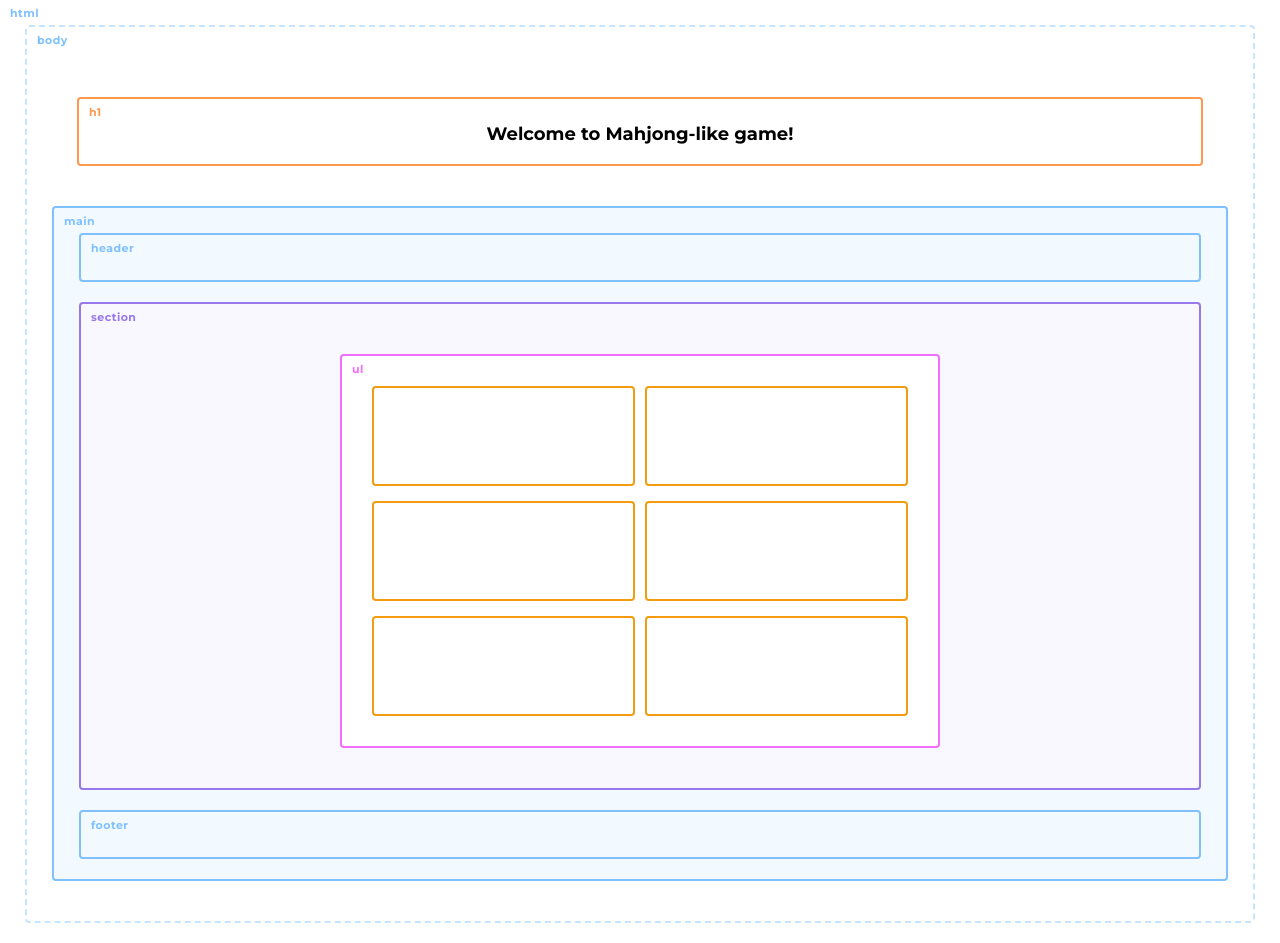
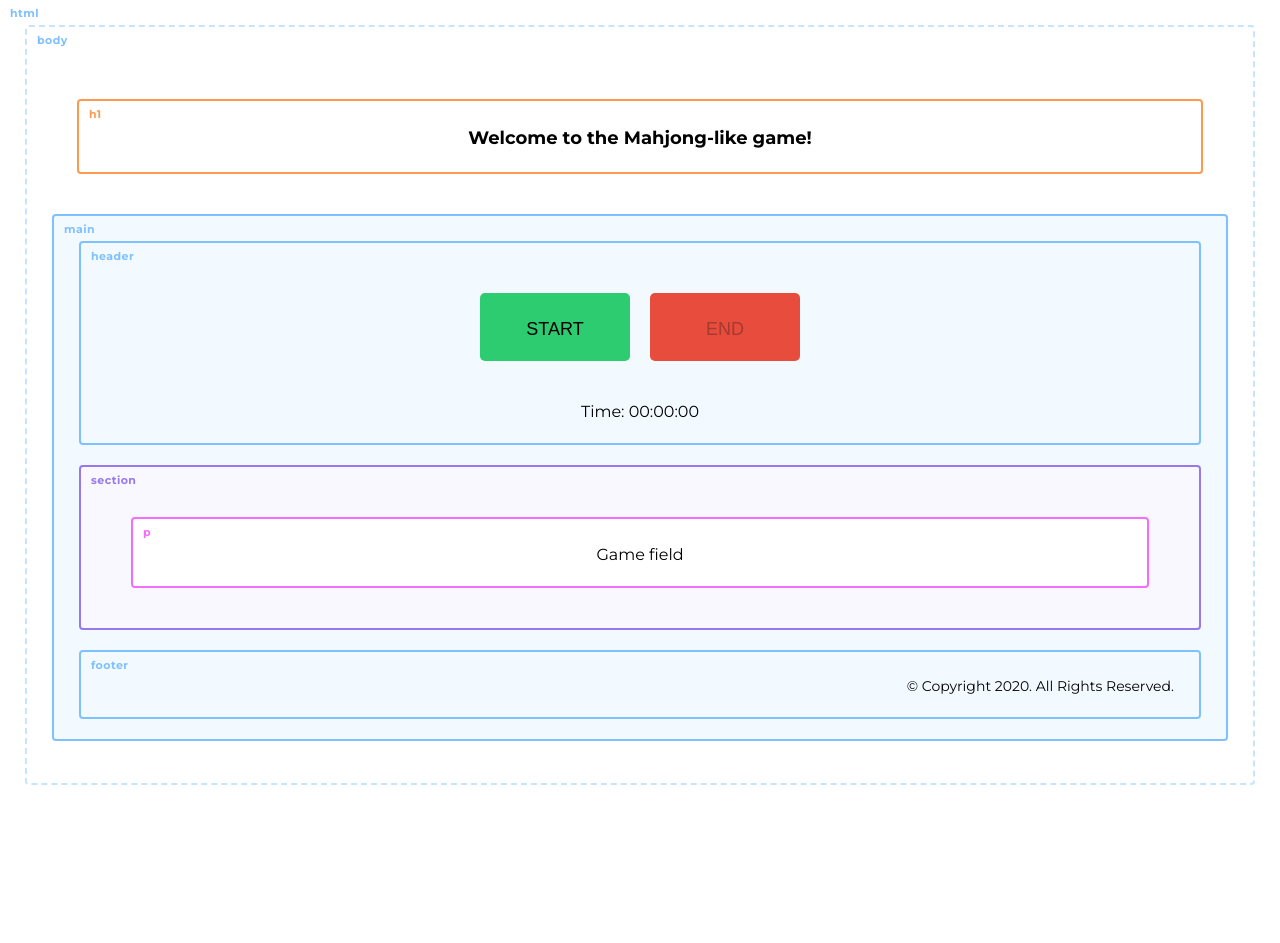
Before and after one commit to BeMoreHuman/Mahjong-like-game, an Angular app: page / in a window 1280 px wide. After the commit the page ends 805 px from the top, so only its background shows below. Built offline with nearby package versions, Linux system fonts and the light colour scheme.

Commit message:
- implement start & end game button and logic - timer for the game

```diff
--- a/src/app/app.component.html
+++ b/src/app/app.component.html
@@ -1,19 +1,30 @@
 <!--The content below is only a placeholder and can be replaced.-->
 <div style="text-align:center">
   <h1>
-    Welcome to {{ title }}!
+    Welcome to the {{ title }}!
   </h1>
 </div>
 <main class="game-field">
-  <header class="game-field__header"></header>
+  <header class="game-field__header">
+    <div class="game-btn__wrap">
+      <button class="game-btn game-btn--start" [disabled]="isReadyToPlay" (click)="startGame()">Start</button>
+      <button class="game-btn game-btn--end" [disabled]="!isReadyToPlay" (click)="giveUp()">End</button>
+    </div>
+  <div class="game-time">Time: {{playerGameTime}}</div>
+  </header>
   <section class="game-field__body">
     <div class="game-field__container">
-      <ul class="game-card__list">
+      <ul class="game-card__list" *ngIf="isReadyToPlay; else initialState">
         <li class="game-card__item" [ngClass]="{'game-card__item--done': item.isDone}" *ngFor="let item of cardArray; index as i" (click)="showCard(item,(i + 1))">
           <span *ngIf="item.isEnabled">{{item.value}}</span>
         </li>
       </ul>
+      <ng-template #initialState>
+        <p>Game field</p>
+      </ng-template>
     </div>
     </section>
-  <footer class="game-field__footer"></footer>
+  <footer class="game-field__footer">
+    <div class="copyright">&copy; Copyright 2020. All Rights Reserved.</div>
+  </footer>
 </main>
--- a/src/app/app.component.scss
+++ b/src/app/app.component.scss
@@ -27,3 +27,38 @@ li {
     }
   }
 }
+p {
+  text-align: center;
+}
+
+.game-btn {
+  &__wrap {
+    width: 100%;
+    text-align: center;
+  }
+  cursor: pointer;
+  font-size: 18px;
+  font-weight: 400;
+  text-transform: uppercase;
+  width: 150px;
+  margin: 0 10px;
+  border-radius: 5px;
+  border: 1px solid transparent;
+  &--start {
+    background: #2ecc71;
+  }
+  &--end {
+    background: #e74c3c;
+  }
+}
+
+.game-time {
+  padding: 0;
+  text-align: center;
+}
+
+.copyright {
+  padding: 0;
+  text-align: right;
+  font-size: 14px;
+}
--- a/src/app/app.component.ts
+++ b/src/app/app.component.ts
@@ -28,12 +28,77 @@ export class AppComponent implements OnInit {
   ];
   selectedCardIndex: number = null;
   isWaiting = false;
+  isReadyToPlay = false;
+  sec = 0;
+  min = 0;
+  hour = 0;
+  playerGameTime = '00:00:00';
+  timer: any;
+  winScore = this.cardArray.length / 2;
+  currentScore = 0;
 
   constructor(
     public gameService: GameServiceService,
   ) {}
 
   ngOnInit(): void {}
+
+  startGame(): void {
+    this.isReadyToPlay = true;
+    this.timer = setInterval(() => {
+      this.timeHandler();
+    }, 1000);
+  }
+
+  endGame(): void {
+    this.timer = clearInterval(this.timer);
+  }
+
+  giveUp(): void {
+    this.isReadyToPlay = false;
+    this.timer = clearInterval(this.timer);
+    this.sec = 0;
+    this.min = 0;
+    this.hour = 0;
+    this.playerGameTime = '00:00:00';
+    this.cardArray.forEach(card => {
+      card.isEnabled = false;
+      card.isDone = false;
+    });
+    this.selectedCardIndex = null;
+  }
+
+  timeHandler(): void {
+    this.sec++;
+
+    if (this.sec === 60) {
+      this.sec = 0;
+      this.min++;
+    }
+    if (this.min === 60) {
+      this.min = 0;
+      this.hour++;
+    }
+    this.displayTime();
+  }
+
+  displayTime(): void {
+    let sec_pretty: string = String(this.sec);
+    let min_pretty: string = String(this.min);
+    let hour_pretty: string = String(this.hour);
+
+    if (this.sec < 10) {
+      sec_pretty = '0' + this.sec;
+    }
+    if (this.min < 10) {
+      min_pretty = '0' + this.min;
+    }
+    if (this.hour < 10) {
+      hour_pretty = '0' + this.hour;
+    }
+
+    this.playerGameTime = hour_pretty + ':' + min_pretty + ':' + sec_pretty;
+  }
 
   showCard(item: CardInterface, index: number): void {
     // Card already has pairs or double click
@@ -66,6 +131,11 @@ export class AppComponent implements OnInit {
       if (item.value === this.cardArray[this.selectedCardIndex - 1].value) {
         item.isDone = true;
         this.cardArray[this.selectedCardIndex - 1].isDone = true;
+        // Check win score
+        this.currentScore++;
+        if (this.winScore === this.currentScore) {
+          this.endGame();
+        }
         setTimeout(() => {
           this.selectedCardIndex = null;
           this.isWaiting = false;
--- a/src/styles.scss
+++ b/src/styles.scss
@@ -13,9 +13,9 @@ html,
 body {
   margin: 0;
   font-family: "Montserrat", "Arial", sans-serif;
-  font-size: 14px;
+  font-size: 16px;
   font-weight: 400;
-  line-height: 20px;
+  line-height: 1.4;
 }
 
 body {
```
